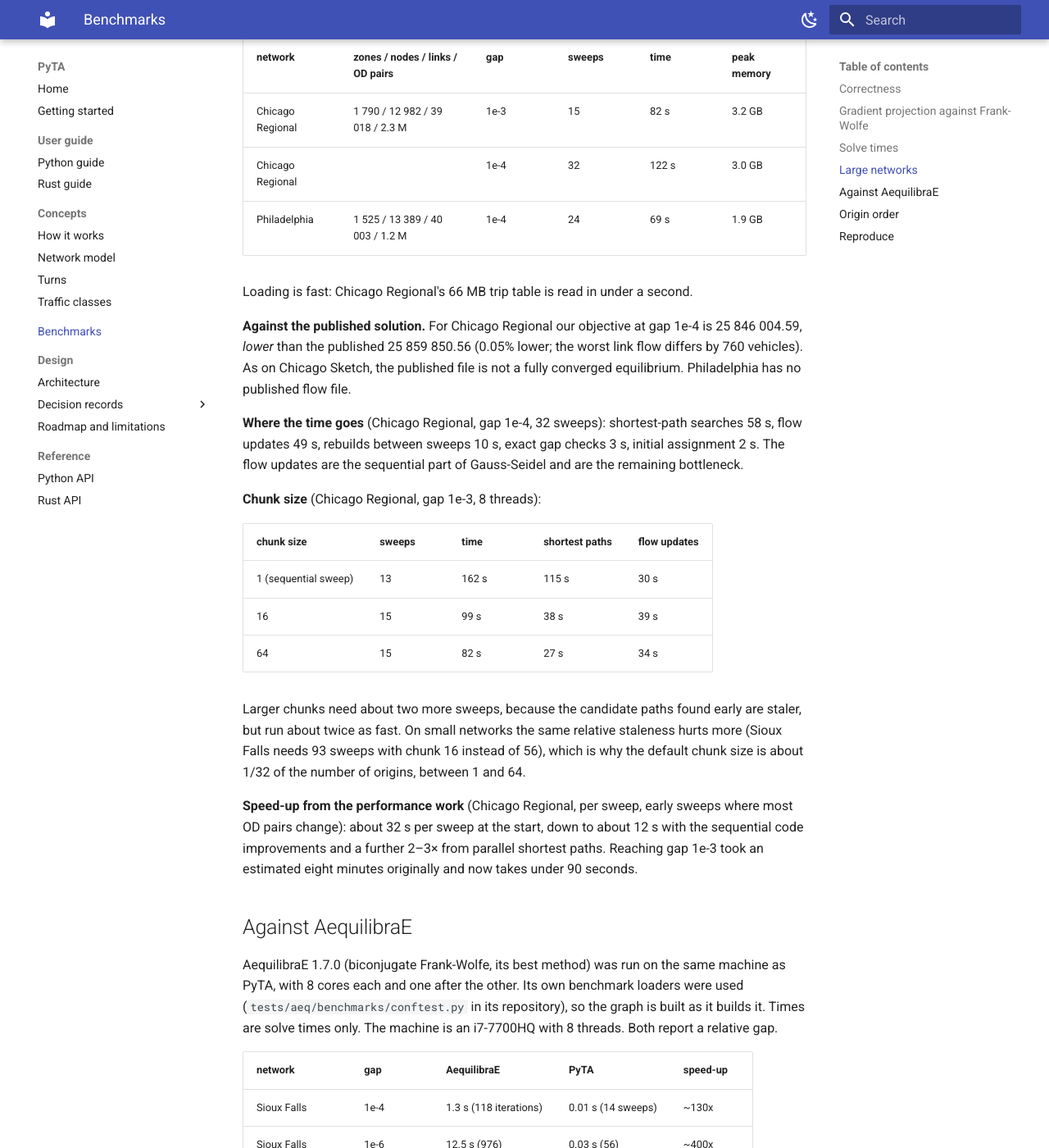
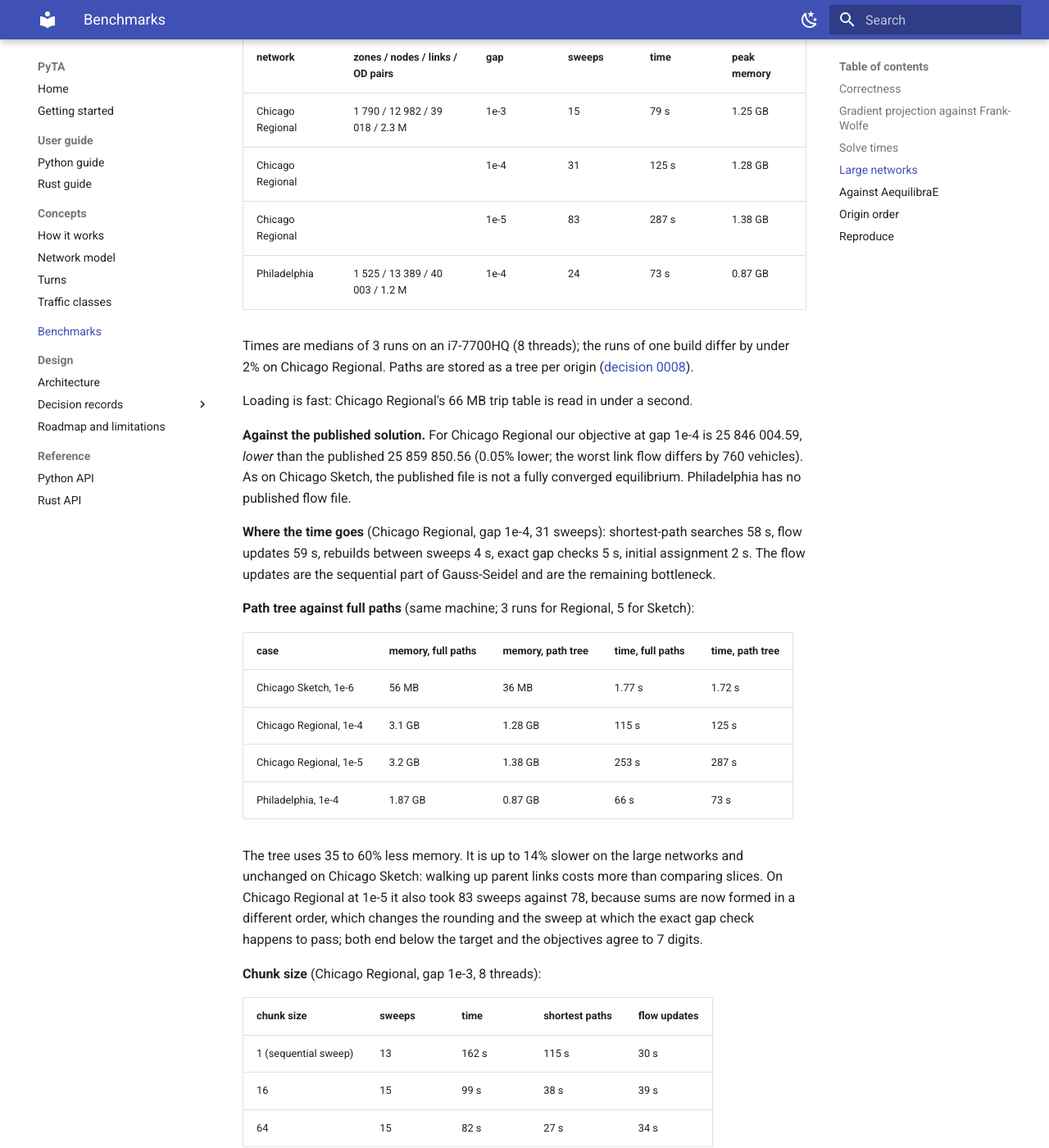
Before and after one commit to harisbal/pyta, an MkDocs documentation site: the page built from docs/benchmarks.md, in a window 1280 px wide and 1400 px high, scrolled down 1565 px. Shown: the whole window at 82% size. Built offline with MkDocs 1.6.1 and Material for MkDocs 9.7.7, drawn with Linux system fonts in a browser that asks for light colours; some of the changed text lies outside the part shown.

Commit message:
Document the path tree and correct the AequilibraE comparison
Repeat runs showed the first AequilibraE run on Chicago Regional was about
40% too slow, which had overstated the speed-up. Medians over 3 to 5 runs
are now reported, including the case (gap 1e-3) where AequilibraE is faster.
Adds decision record 0008 and the before/after memory numbers.

Co-Authored-By: Claude Sonnet 5.5 <noreply@anthropic.com>
Claude-Session: https://claude.ai/code/session_01H28usXH3LJ6cwe7kqi95Lu

```diff
--- a/docs/benchmarks.md
+++ b/docs/benchmarks.md
@@ -42,9 +42,13 @@ Gradient projection with the default settings (automatic chunk size, 8 threads),
 
 | network | zones / nodes / links / OD pairs | gap | sweeps | time | peak memory |
 |---|---|---|---|---|---|
-| Chicago Regional | 1 790 / 12 982 / 39 018 / 2.3 M | 1e-3 | 15 | 82 s | 3.2 GB |
-| Chicago Regional | | 1e-4 | 32 | 122 s | 3.0 GB |
-| Philadelphia | 1 525 / 13 389 / 40 003 / 1.2 M | 1e-4 | 24 | 69 s | 1.9 GB |
+| Chicago Regional | 1 790 / 12 982 / 39 018 / 2.3 M | 1e-3 | 15 | 79 s | 1.25 GB |
+| Chicago Regional | | 1e-4 | 31 | 125 s | 1.28 GB |
+| Chicago Regional | | 1e-5 | 83 | 287 s | 1.38 GB |
+| Philadelphia | 1 525 / 13 389 / 40 003 / 1.2 M | 1e-4 | 24 | 73 s | 0.87 GB |
+
+Times are medians of 3 runs on an i7-7700HQ (8 threads); the runs of one build differ by under 2% on
+Chicago Regional. Paths are stored as a tree per origin ([decision 0008](design/decisions/0008-path-tree.md)).
 
 Loading is fast: Chicago Regional's 66 MB trip table is read in under a second.
 
@@ -53,9 +57,23 @@ Loading is fast: Chicago Regional's 66 MB trip table is read in under a second.
 As on Chicago Sketch, the published file is not a fully converged equilibrium. Philadelphia has no
 published flow file.
 
-**Where the time goes** (Chicago Regional, gap 1e-4, 32 sweeps): shortest-path searches 58 s, flow updates
-49 s, rebuilds between sweeps 10 s, exact gap checks 3 s, initial assignment 2 s. The flow updates are the
+**Where the time goes** (Chicago Regional, gap 1e-4, 31 sweeps): shortest-path searches 58 s, flow updates
+59 s, rebuilds between sweeps 4 s, exact gap checks 5 s, initial assignment 2 s. The flow updates are the
 sequential part of Gauss-Seidel and are the remaining bottleneck.
+
+**Path tree against full paths** (same machine; 3 runs for Regional, 5 for Sketch):
+
+| case | memory, full paths | memory, path tree | time, full paths | time, path tree |
+|---|---|---|---|---|
+| Chicago Sketch, 1e-6 | 56 MB | 36 MB | 1.77 s | 1.72 s |
+| Chicago Regional, 1e-4 | 3.1 GB | 1.28 GB | 115 s | 125 s |
+| Chicago Regional, 1e-5 | 3.2 GB | 1.38 GB | 253 s | 287 s |
+| Philadelphia, 1e-4 | 1.87 GB | 0.87 GB | 66 s | 73 s |
+
+The tree uses 35 to 60% less memory. It is up to 14% slower on the large networks and unchanged on
+Chicago Sketch: walking up parent links costs more than comparing slices. On Chicago Regional at 1e-5 it also took 83 sweeps against 78, because sums are now
+formed in a different order, which changes the rounding and the sweep at which the exact gap check
+happens to pass; both end below the target and the objectives agree to 7 digits.
 
 **Chunk size** (Chicago Regional, gap 1e-3, 8 threads):
 
@@ -80,7 +98,7 @@ under 90 seconds.
 AequilibraE 1.7.0 (biconjugate Frank-Wolfe, its best method) was run on the same machine as PyTA, with
 8 cores each and one after the other. Its own benchmark loaders were used (`tests/aeq/benchmarks/conftest.py`
 in its repository), so the graph is built as it builds it. Times are solve times only. The machine is an
-i7-7700HQ with 8 threads. Both report a relative gap.
+i7-7700HQ with 8 threads. Both report a relative gap. Entries are medians; the range is in brackets.
 
 | network | gap | AequilibraE | PyTA | speed-up |
 |---|---|---|---|---|
@@ -88,24 +106,31 @@ i7-7700HQ with 8 threads. Both report a relative gap.
 | Sioux Falls | 1e-6 | 12.5 s (976) | 0.03 s (56) | ~400x |
 | Anaheim | 1e-4 | 0.3 s (14) | 0.03 s (4) | ~10x |
 | Anaheim | 1e-6 | 1.4 s (81) | 0.05 s (9) | ~28x |
-| Chicago Sketch | 1e-4 | 11.1 s (48) | 1.13 s (11) | ~10x |
-| Chicago Sketch | 1e-6 | 116.5 s (518) | 1.83 s (22) | ~64x |
-| Chicago Regional | 1e-3 | 96.7 s (56) | 75.1 s (15) | 1.3x |
-| Chicago Regional | 1e-4 | 303 s (192) | 114 s (30) | 2.7x |
-| Chicago Regional | 1e-5 | 945 s (697) | 252 s (78) | 3.8x |
+| Chicago Sketch | 1e-4 | 10.6 s (48) [10.5-11.1] | 1.04 s (11) [0.89-1.07] | ~10x |
+| Chicago Sketch | 1e-6 | 115 s (518) [114-117] | 1.72 s (22) [1.33-1.88] | ~67x |
+| Chicago Regional | 1e-3 | 61 s (56) [60-97] | 78 s (15) [78-79] | 0.8x (AequilibraE faster) |
+| Chicago Regional | 1e-4 | 211 s (192) [207-303] | 125 s (31) [124-126] | 1.7x |
+| Chicago Regional | 1e-5 | 753 s (697) [749-945] | 287 s (83) [287-289] | 2.6x |
+
+The two smallest networks were run once for AequilibraE (5 times for PyTA, with identical timings); the
+others 4 to 5 times for AequilibraE (3 for Regional at 1e-5) and 3 to 5 times for PyTA.
 
 How to read this:
 
 - The AequilibraE runs reproduce the claims on its own validation page (under 200 iterations for 1e-4 and just
   over 700 for 1e-5 on Chicago Regional), so the setup is faithful.
-- A PyTA sweep costs more than an AequilibraE iteration on Chicago Regional (3 to 5 s against 1.4 s), but PyTA
-  needs 6 to 9 times fewer of them. The advantage therefore grows as the gap tightens and nearly disappears at 1e-3.
+- The first AequilibraE run on Chicago Regional was much slower than all later ones (303 s to 1e-4,
+  945 s to 1e-5, against about 210 s and 750 s). The tables above keep it in the range but the median ignores it.
+  An earlier version of this page used that run alone and overstated the advantage of PyTA on Regional.
+- A PyTA sweep costs more than an AequilibraE iteration on Chicago Regional (about 4 s against about 1.1 s),
+  but PyTA needs 6 to 8 times fewer of them at 1e-4 and 1e-5 (3.7 times fewer at 1e-3). The advantage
+  therefore grows as the gap tightens, and at 1e-3 AequilibraE is faster.
 - On the small networks the AequilibraE time is mostly per-iteration Python overhead (about 13 ms per iteration
   on Sioux Falls), so those ratios say little about the algorithms.
-- PyTA keeps paths and needs about 3 GB on Chicago Regional. AequilibraE's memory was not measured, but a
+- PyTA keeps paths and needs about 1.3 GB on Chicago Regional. AequilibraE's memory was not measured, but a
   link-based method should need far less.
 - AequilibraE's documentation quotes 0.44 s per iteration on a Ryzen 9 under Windows. This machine gave
-  1.36 s per iteration, so absolute times from its page are not comparable with these.
+  about 1.1 s per iteration, so absolute times from its page are not comparable with these.
 
 ## Origin order
 
@@ -138,7 +163,8 @@ cargo run --release -p pyta-io --example order_benchmark -- ChicagoSketch
 `order_benchmark` takes the folder name under `data/tntp` and a list of gap tolerances; it compares every
 origin order and, if the network has a published flow file, checks the result against it.
 `scale_benchmark` takes the folder name, a gap, a sweep limit and a chunk size, and reports the phase
-timings, the number of paths and peak memory.
+timings, the number of paths and peak memory. Timings on a laptop vary from run to run (and, in one
+case, by 40% between the first run and later ones), so repeat each case several times and compare medians.
 
 To repeat the AequilibraE side, install `aequilibrae` in a separate environment, copy the TNTP files out of
 `data/tntp` (its loader writes an `.omx` cache next to the data) and run its `tests/aeq/benchmarks/conftest.py`
--- a/mkdocs.yml
+++ b/mkdocs.yml
@@ -55,6 +55,7 @@ nav:
           - "0005 Python API": design/decisions/0005-python-api.md
           - "0006 Frank-Wolfe": design/decisions/0006-frank-wolfe-reference.md
           - "0007 Parallel sweeps": design/decisions/0007-parallel-sweeps.md
+          - "0008 Path tree": design/decisions/0008-path-tree.md
       - Roadmap and limitations: design/roadmap.md
   - Reference:
       - Python API: reference/python.md
```
Also changed, not shown: README.md (+4 -3 lines), docs/design/architecture.md (+4 -3 lines), docs/design/decisions/0008-path-tree.md (added, +43 -0 lines), docs/design/decisions/index.md (+1 -0 lines), docs/design/roadmap.md (+4 -3 lines).
